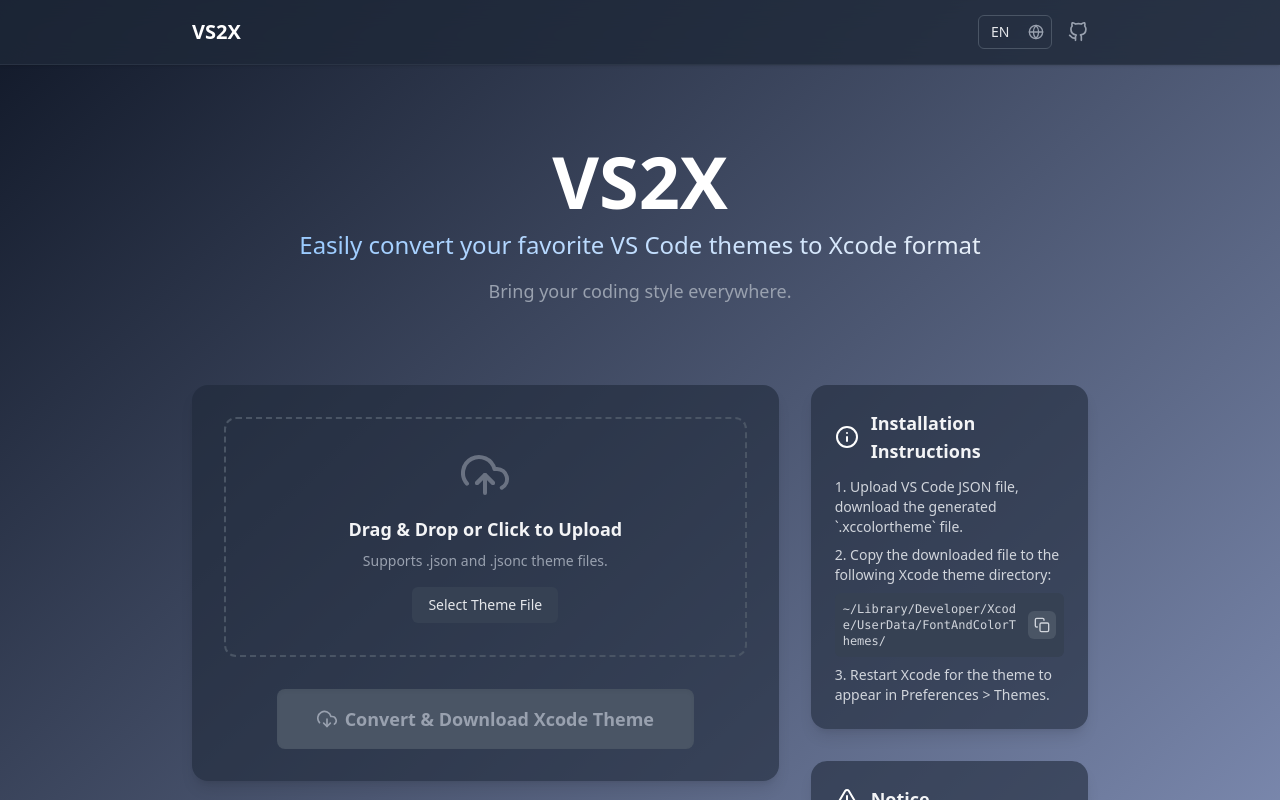
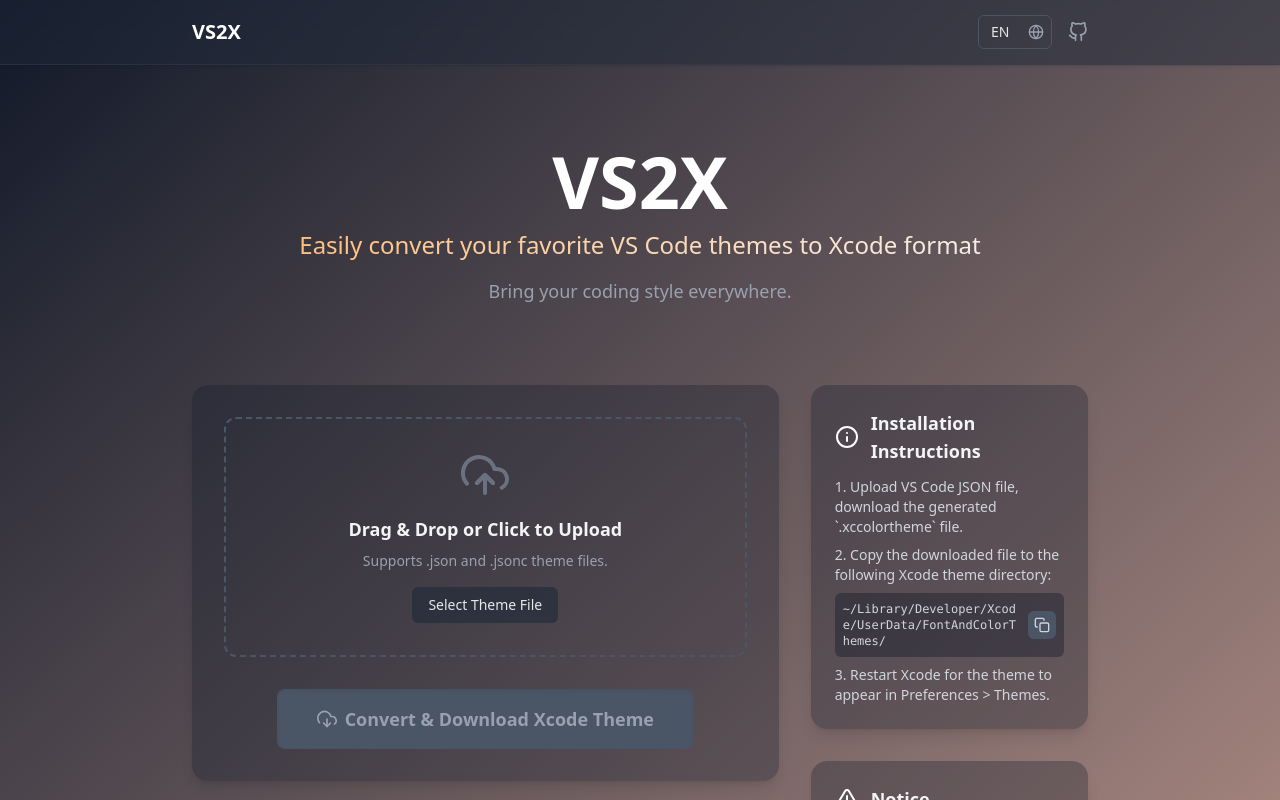
Before and after one commit to onevcat/vs2x, a React (Vite) app in the folder web_app/: page / in a window 1280 px wide. Shown: the top 800 px of the page. Built offline with nearby package versions, Linux system fonts and the light colour scheme.

Commit message:
Add theme support

```diff
--- a/web_app/src/App.tsx
+++ b/web_app/src/App.tsx
@@ -5,6 +5,23 @@
 import { generateXcodeTheme } from './utils/xcodeThemeGenerator';
 import stripJsonComments from 'strip-json-comments';
 import './index.css';
+
+// Define Theme Types
+interface Theme {
+  name: string;
+  background: string;
+  subtitle: string;
+}
+
+// Define Available Themes
+const themes: Theme[] = [
+  { name: 'blue', background: 'from-gray-900 to-blue-900/50', subtitle: 'from-blue-300 to-gray-100' },
+  { name: 'yellow', background: 'from-gray-900 to-yellow-900/50', subtitle: 'from-yellow-300 to-gray-100' },
+  { name: 'orange', background: 'from-gray-900 to-orange-900/50', subtitle: 'from-orange-300 to-gray-100' },
+  { name: 'purple', background: 'from-gray-900 to-purple-900/50', subtitle: 'from-purple-300 to-gray-100' },
+  { name: 'red', background: 'from-gray-900 to-red-900/50', subtitle: 'from-red-300 to-gray-100' },
+  { name: 'green', background: 'from-gray-900 to-green-900/50', subtitle: 'from-green-300 to-gray-100' },
+];
 
 function App() {
   const { t, i18n } = useTranslation();
@@ -14,16 +31,23 @@
   const [isDragging, setIsDragging] = useState(false);
   const [copySuccess, setCopySuccess] = useState(false);
   const [isProcessing, setIsProcessing] = useState(false);
+  // State for the current theme, initialized with blue as default
+  const [currentTheme, setCurrentTheme] = useState<Theme>(themes[0]);
 
   // --- Theme Handling ---
   useEffect(() => {
-    // Always apply dark class
+    // Apply dark class globally
     document.documentElement.classList.add('dark');
-    // Optionally remove the class on cleanup if needed, though likely not for permanent dark mode
+
+    // Select a random theme on initial load
+    const randomTheme = themes[Math.floor(Math.random() * themes.length)];
+    setCurrentTheme(randomTheme);
+
+    // Cleanup function (optional, kept for consistency)
     return () => {
       document.documentElement.classList.remove('dark');
     };
-  }, []);
+  }, []); // Empty dependency array ensures this runs only once on mount
 
   // --- Language Handling ---
   const changeLanguage = (lng: string) => {
@@ -145,7 +169,7 @@
 
   // --- Render Helper Components ---
   const InfoCard = ({ icon: Icon, title, children }: { icon: React.ElementType, title: string, children: React.ReactNode }) => (
-    <div className="bg-gray-800/60 rounded-2xl shadow-lg p-6 hover:shadow-xl transition-shadow duration-300">
+    <div className="bg-gray-900/30 rounded-2xl shadow-lg p-6 hover:shadow-xl transition-shadow duration-300">
       <div className="flex items-center mb-3">
         <Icon className="w-6 h-6 mr-3 text-white flex-shrink-0" />
         <h3 className="text-lg font-semibold text-gray-100">{title}</h3>
@@ -169,9 +193,10 @@
   );
 
   return (
-    <div className="min-h-screen dark bg-gradient-to-br from-gray-900 to-blue-900/50 text-gray-100 transition-colors duration-300 font-sans">
+    // Apply dynamic background gradient class
+    <div className={`min-h-screen dark bg-gradient-to-br ${currentTheme.background} text-gray-100 transition-colors duration-300 font-sans`}>
       {/* Header with Controls */}
-      <header className="sticky top-0 z-30 w-full bg-gray-800/80 backdrop-blur-md border-b border-gray-700/50 shadow-sm">
+      <header className="sticky top-0 z-30 w-full bg-gray-800/50 backdrop-blur-md border-b border-gray-700/50 shadow-sm">
         <div className="w-3/4 mx-auto px-4 sm:px-6 lg:px-8">
           <div className="flex justify-between items-center h-16">
             {/* Left: Logo */}
@@ -217,7 +242,8 @@
           <h1 className="text-5xl md:text-6xl lg:text-7xl font-extrabold text-white mb-3">
             {t('appTitle')}
           </h1>
-          <h2 className="text-lg md:text-xl lg:text-2xl text-transparent bg-clip-text bg-gradient-to-r from-blue-300 to-gray-100 mb-4">
+          {/* Apply dynamic subtitle gradient class */}
+          <h2 className={`text-lg md:text-xl lg:text-2xl text-transparent bg-clip-text bg-gradient-to-r ${currentTheme.subtitle} mb-4`}>
             {t('appSubtitle')}
           </h2>
           <p className="text-md md:text-lg text-gray-400 font-medium">
@@ -227,7 +253,7 @@
 
         <div className="grid grid-cols-1 lg:grid-cols-3 gap-8 items-start">
           {/* Left/Top: Upload & Info Area */}
-          <div className="lg:col-span-2 bg-gray-800/60 rounded-2xl shadow-lg p-8 hover:shadow-xl transition-shadow duration-300">
+          <div className="lg:col-span-2 bg-gray-900/30 rounded-2xl shadow-lg p-8 hover:shadow-xl transition-shadow duration-300">
             {/* File Uploader */}
             <div
               onDragOver={handleDragOver}
@@ -258,7 +284,7 @@
                 <h3 className="text-lg font-semibold text-gray-100 mb-2">{t('uploadAreaTitle')}</h3>
                 <p className="text-sm text-gray-400 mb-4">{t('uploadAreaDescription')}</p>
                 <span className={`inline-block px-4 py-2 rounded-md text-sm font-medium transition-colors duration-300
-                  ${selectedFile && !parseError ? 'bg-green-900/50 text-green-300' : 'bg-gray-700 hover:bg-gray-600 text-gray-200'}
+                  ${selectedFile && !parseError ? 'bg-green-900/50 text-green-300' : 'bg-gray-800/60 hover:bg-gray-600 text-gray-200'}
                   ${parseError ? 'bg-red-900/50 text-red-300' : ''}
                   ${isProcessing ? 'opacity-50' : ''}`
                 }>
@@ -280,9 +306,10 @@
               <button
                 onClick={handleConvert}
                 disabled={!parsedTheme || isProcessing}
+                // Ensure download button remains green
                 className={`px-10 py-4 rounded-lg text-lg font-semibold transition-all duration-200 flex items-center justify-center space-x-2 w-full sm:w-auto sm:inline-flex
                   ${parsedTheme && !isProcessing
-                    ? 'bg-green-700 hover:bg-green-500 text-white shadow-md hover:shadow-lg focus:outline-none focus:ring-2 focus:ring-offset-2 focus:ring-green-500 focus:ring-offset-gray-900'
+                    ? 'bg-green-700 hover:bg-green-500 text-white shadow-md hover:shadow-lg focus:outline-none focus:ring-2 focus:ring-offset-2 focus:ring-green-500 focus:ring-offset-gray-900' // Keep green style
                     : 'bg-gray-600 text-gray-400 cursor-not-allowed shadow-inner'}`
                 }
               >
@@ -307,7 +334,7 @@
                 <li>{t('instructionsStep1')}</li>
                 <li>
                   {t('instructionsStep2')}
-                  <div className="mt-2 flex items-center space-x-2 bg-gray-700 p-2 rounded-md">
+                  <div className="mt-2 flex items-center space-x-2 bg-gray-900/40 p-2 rounded-md">
                     <code className="text-xs font-mono break-all flex-grow">~/Library/Developer/Xcode/UserData/FontAndColorThemes/</code>
                     <button
                       onClick={copyXcodePath}
```
